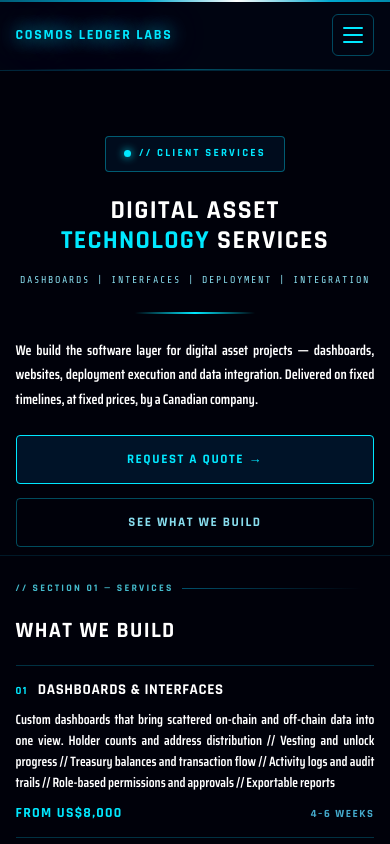
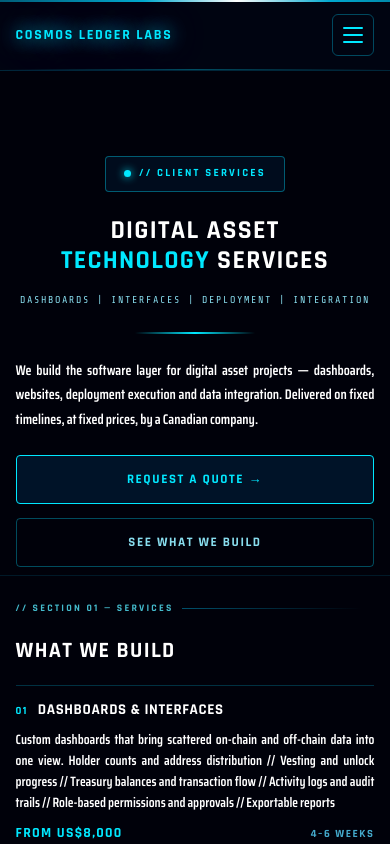
Before and after one commit to cosmosledgerlabs/cosmosledgerlabs-website, a Next.js app: page /services in a window 390 px wide. Shown: the top 844 px of the page. Built offline with nearby package versions, Linux system fonts and the light colour scheme; no server answers.

Commit message:
Increase top padding for .page class

```diff
--- a/styles/Services.module.css
+++ b/styles/Services.module.css
@@ -4,11 +4,11 @@
 
 .page {
   position: relative;
-  padding-top: 72px;
+  padding-top: 84px;
 }
 
 @media (max-width: 767px) {
-  .page { padding-top: 116px; }
+  .page { padding-top: 136px; }
 }
 
 .wrap {
```
